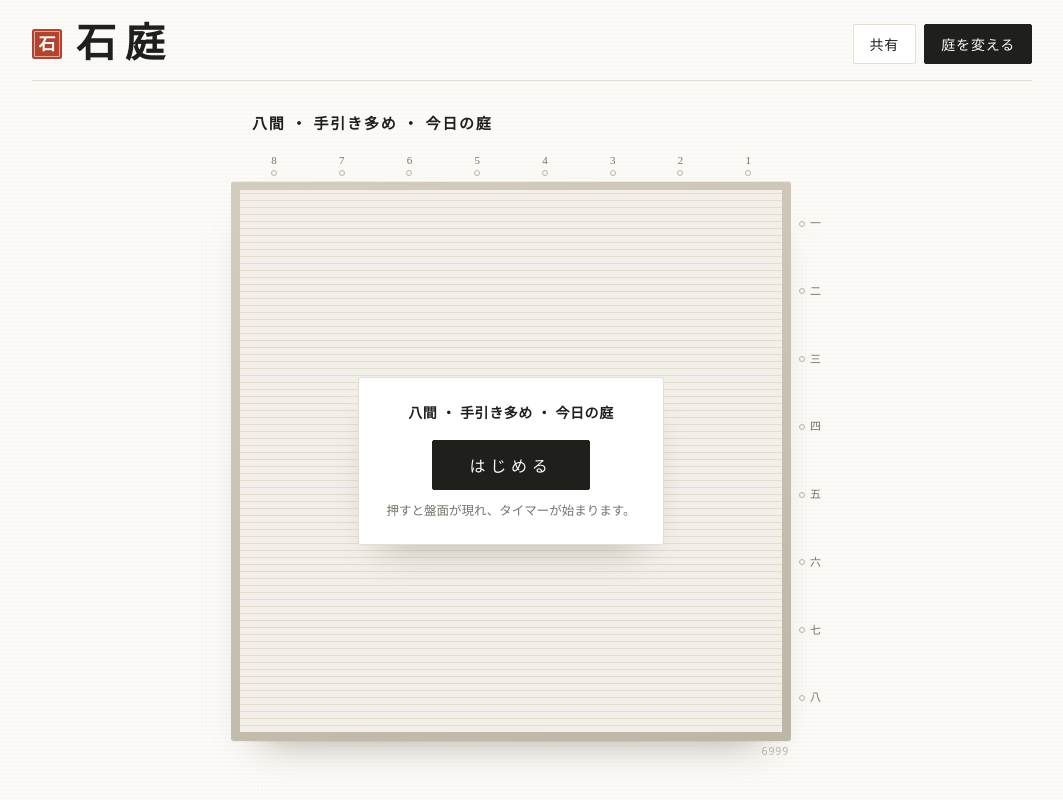
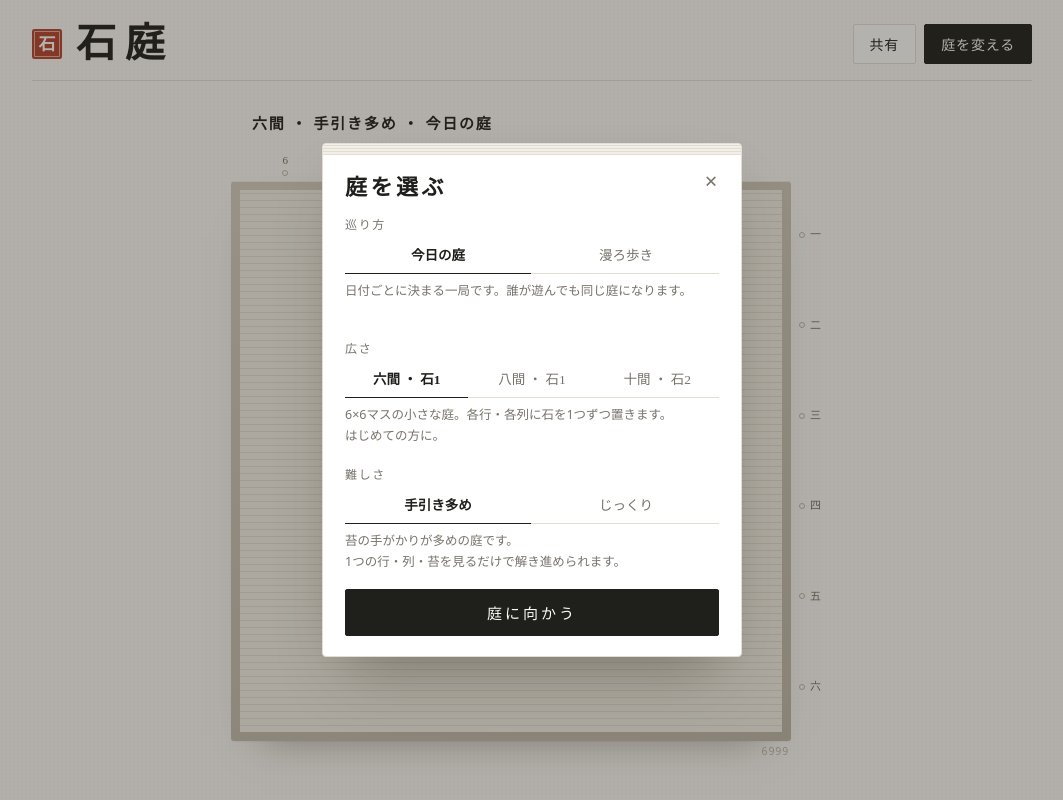
Before and after one commit to yrgeo9/puzzle_sekitei, a plain HTML site: page index.html in a window 1280 px wide. Both pictures are taken after a click on the button "閉じる". Shown: the top 800 px of the page, without its empty margins (108-1171 px from the left). Drawn offline with Linux system fonts and the light colour scheme; a web font is replaced by a local one.

Commit message:
庭を選ぶポップアップ（起動時・庭を変える）、初回は説明→庭を選ぶ、選択を記憶
Co-Authored-By: Claude Opus 5.5 <noreply@anthropic.com>

```diff
--- a/index.html
+++ b/index.html
@@ -3,7 +3,7 @@
 <head>
 <meta charset="utf-8">
 <meta name="viewport" content="width=device-width,initial-scale=1,viewport-fit=cover">
-<meta http-equiv="Content-Security-Policy" content="default-src 'self'; script-src 'sha256-kA0saZx0/eXsGigQ1LUfOseUjm2kz5fM5gOweCz8D54=' 'sha256-6m2UkkkguhqR6+ykFUPsmwKgebcGYNutMPv6bQDLWUM=' 'sha256-4RAAIJ+8H9HoU36kaRHSMBkmkUwSA2xG5AmUI1A+yEE=' 'sha256-+R7pnIRLI8kfmf7xP1w2nuLk8AT3VVh1wG8szeXnAw8='; worker-src 'self' blob:; child-src 'self' blob:; style-src 'self' 'unsafe-inline' https://fonts.googleapis.com; font-src https://fonts.gstatic.com; img-src 'self' data:; connect-src 'self' https://fonts.googleapis.com https://fonts.gstatic.com; manifest-src 'self'; object-src 'none'; base-uri 'none'; form-action 'none'">
+<meta http-equiv="Content-Security-Policy" content="default-src 'self'; script-src 'sha256-kA0saZx0/eXsGigQ1LUfOseUjm2kz5fM5gOweCz8D54=' 'sha256-6m2UkkkguhqR6+ykFUPsmwKgebcGYNutMPv6bQDLWUM=' 'sha256-rWL5Mv05Za1a0J6mCzzeRbf80kSEgmlUZr8eS3bgl8Q=' 'sha256-+R7pnIRLI8kfmf7xP1w2nuLk8AT3VVh1wG8szeXnAw8='; worker-src 'self' blob:; child-src 'self' blob:; style-src 'self' 'unsafe-inline' https://fonts.googleapis.com; font-src https://fonts.gstatic.com; img-src 'self' data:; connect-src 'self' https://fonts.googleapis.com https://fonts.gstatic.com; manifest-src 'self'; object-src 'none'; base-uri 'none'; form-action 'none'">
 <meta name="referrer" content="no-referrer">
 <meta name="description" content="苔の数字を手がかりに、庭に石を据える論理パズル。どの問題も推理だけで解けます。">
 <meta name="theme-color" content="#fbfaf7">
@@ -275,6 +275,13 @@ aside p{margin:0}
 .mini i.m::before{content:"";position:absolute;inset:6%;border-radius:46% 52% 44% 50% / 50% 44% 54% 46%;background:radial-gradient(circle at 35% 30%,color-mix(in srgb,var(--moss) 70%,#c8d39a),var(--moss) 55%,var(--moss-dk));z-index:-1}
 .intro.ask{width:min(340px,calc(100vw - 32px))}
 .intro.ask h2{font-size:21px;letter-spacing:.14em}
+.intro.pick{width:min(420px,calc(100vw - 32px))}
+.intro.pick h2{font-size:22px;letter-spacing:.16em}
+.pick .sublabel{margin-top:18px}
+.pick .sublabel:first-child{margin-top:0}
+.pick .seg{display:flex;width:100%;box-sizing:border-box;border-bottom:1px solid var(--line)}
+.pick .seg button{flex:1;padding:9px 2px;font-size:13.5px;margin-bottom:-1px;white-space:nowrap;letter-spacing:0}
+.pick .segnote{margin:6px 0 0!important;min-height:3.2em}
 .askbtns{display:grid;grid-template-columns:1fr 1fr;gap:8px;margin-top:4px}
 .askbtns .btn{justify-content:center;padding:11px;font-size:14px;letter-spacing:.12em}
 .pats{display:flex;flex-direction:column;gap:14px;margin-top:10px}
@@ -516,6 +523,34 @@ button{touch-action:manipulation}
     <div class="askbtns"><button class="btn" type="button" id="askNo">やめる</button><button class="btn primary" type="button" id="askYes">教わる</button></div>
   </div>
 </dialog>
+<dialog class="intro pick" id="pick" aria-labelledby="pickTitle">
+  <button type="button" class="close intro-x" id="pickX" aria-label="閉じる">×</button>
+  <div class="intro-body">
+    <h2 id="pickTitle">庭を選ぶ</h2>
+    <div>
+      <p class="sublabel">巡り方</p>
+      <div class="seg walkSeg" role="group" aria-label="巡り方">
+        <button data-walk="0" aria-pressed="true">今日の庭</button>
+        <button data-walk="1" aria-pressed="false">漫ろ歩き</button>
+      </div>
+      <p class="small segnote" data-note="walk"></p>
+      <p class="sublabel">広さ</p>
+      <div class="seg sizeSeg" role="group" aria-label="庭の広さ">
+        <button data-size="6" aria-pressed="false">六間 ・ 石1</button>
+        <button data-size="8" aria-pressed="true">八間 ・ 石1</button>
+        <button data-size="10" aria-pressed="false">十間 ・ 石2</button>
+      </div>
+      <p class="small segnote" data-note="size"></p>
+      <p class="sublabel">難しさ</p>
+      <div class="seg diffSeg" role="group" aria-label="難しさ">
+        <button data-diff="0" aria-pressed="false">手引き多め</button>
+        <button data-diff="1" aria-pressed="true">じっくり</button>
+      </div>
+      <p class="small segnote" data-note="diff"></p>
+    </div>
+    <button class="btn primary intro-go" id="pickGo" type="button" autofocus>庭に向かう</button>
+  </div>
+</dialog>
 <dialog class="intro" id="intro" aria-labelledby="introTitle">
   <button type="button" class="close intro-x" id="introX" aria-label="閉じる">×</button>
   <div class="intro-body">
@@ -1406,26 +1441,30 @@ $('newGardenBtn').onclick=()=>{
   const P=pend||{walk,size,diff};setWalk(P.walk);closeSheet();
   start(P.size,P.diff,P.walk?randomSeed():todaySeed());};
 function setWalk(v){walk=!!v;store.set('sekitei:walk',walk?1:0);if(pend)pend.walk=walk;syncSeg();}
-function choose(k,v){if(!pend)pend={walk,size,diff};if(pend[k]===v)return;pend[k]=v;Sound.play('unmark');syncSeg();}
+function choose(k,v){if(!pend)pend={walk,size,diff};if(pend[k]===v)return;pend[k]=v;store.set('sekitei:pick',pend);Sound.play('unmark');syncSeg();}
+// what was last chosen in 庭の種類, even if the popup was closed without going: it opens with that again
+function savedPick(){const q=store.get('sekitei:pick');
+  return q&&typeof q==='object'&&SIZES[q.size]&&(q.diff===0||q.diff===1)?{walk:q.walk===true,size:q.size,diff:q.diff}:null;}
 document.querySelectorAll('.walkSeg').forEach(s=>s.onclick=e=>{const b=e.target.closest('button');if(b)choose('walk',b.dataset.walk==='1');});
 // desktop: the garden settings live at the top of the side panel; bring them into view
-$('gardenBtn').onclick=()=>{const s=$('gardenSec');s.scrollIntoView({behavior:'smooth',block:'nearest'});
-  s.classList.remove('flash');void s.offsetWidth;s.classList.add('flash');};
+// 庭を変える (desktop and phone) opens the 庭を選ぶ popup
+$('gardenBtn').onclick=()=>openPick(false);
 // changing any 庭の種類 setting sweeps the sand: same sound as clearing a mark
 document.querySelectorAll('.sizeSeg').forEach(s=>s.onclick=e=>{const b=e.target.closest('button');if(b)choose('size',+b.dataset.size);});
 document.querySelectorAll('.diffSeg').forEach(s=>s.onclick=e=>{const b=e.target.closest('button');if(b)choose('diff',+b.dataset.diff);});
 function syncSeg(){
   const P=pend||{walk,size,diff};
   document.querySelectorAll('.walkSeg button').forEach(b=>b.setAttribute('aria-pressed',(b.dataset.walk==='1')===P.walk?'true':'false'));
-  phrase($('walkNote'),P.walk?'気の向くままに、毎回ちがう庭を歩きます。':'日付ごとに決まる一局です。誰が遊んでも同じ庭になります。');
+  const note=(id,k,t)=>{phrase($(id),t);document.querySelectorAll(`[data-note="${k}"]`).forEach(e=>phrase(e,t));};
+  note('walkNote','walk',P.walk?'気の向くままに、毎回ちがう庭を歩きます。':'日付ごとに決まる一局です。誰が遊んでも同じ庭になります。');
   phrase($('goNote'),P.walk?'選んだ広さ・難しさで、まだ見ていない庭を作ります。':'選んだ広さ・難しさの、今日の庭に向かいます。');
   document.querySelectorAll('.sizeSeg button').forEach(b=>b.setAttribute('aria-pressed',+b.dataset.size===P.size?'true':'false'));
   document.querySelectorAll('.diffSeg button').forEach(b=>b.setAttribute('aria-pressed',+b.dataset.diff===P.diff?'true':'false'));
-  phrase($('sizeDesc'),{
+  note('sizeDesc','size',{
     6:'6×6マスの小さな庭。各行・各列に石を1つずつ置きます。はじめての方に。',
     8:'8×8マスの庭。各行・各列に石を1つずつ置きます。決まりに慣れたら。',
     10:'10×10マスの広い庭。各行・各列に石を2つずつ置きます。じっくり腰を据えて。'}[P.size]);
-  phrase($('diffDesc'),P.diff
+  note('diffDesc','diff',P.diff
     ?'苔の手がかりを外せるだけ外した庭です。2つの行や苔を合わせて考える一手が必要になります。'
     :'苔の手がかりが多めの庭です。1つの行・列・苔を見るだけで解き進められます。');
 }
@@ -1434,7 +1473,7 @@ function setTab(t){$('sheet').dataset.tab=t;document.querySelectorAll('.tabs but
 setTimeout(()=>document.body.classList.add('ready'),400);
 function openSheet(t){pend={walk,size,diff};syncSeg();setTab(t);document.body.classList.add('sheet-open');setTimeout(()=>$('sheetClose').focus({preventScroll:true}),50);}
 function closeSheet(){document.body.classList.remove('sheet-open');}
-document.querySelectorAll('[data-open]').forEach(b=>b.onclick=()=>openSheet(b.dataset.open));
+document.querySelectorAll('[data-open]').forEach(b=>b.onclick=()=>b.dataset.open==='garden'?openPick(false):openSheet(b.dataset.open));
 document.querySelectorAll('.tabs button').forEach(b=>b.onclick=()=>setTab(b.dataset.tab));
 $('sheetClose').onclick=closeSheet;$('scrim').onclick=closeSheet;
 
@@ -1454,18 +1493,33 @@ syncSound();
 // ---- rules popup: shown on the first visit, reopenable from 遊び方 ----
 const intro=$('intro');
 function openIntro(){if(intro.open)return;try{intro.showModal();}catch(e){intro.setAttribute('open','');}}
-intro.addEventListener('close',()=>store.set('sekitei:intro',1));
-function closeIntro(){store.set('sekitei:intro',1);if(intro.open)intro.close();else intro.removeAttribute('open');}
+let introThenPick=false;   // the very first visit: はじめの説明, then 庭を選ぶ
+function afterIntro(){store.set('sekitei:intro',1);if(introThenPick){introThenPick=false;$('introGo').textContent='庭に入る';openPick(true);}}
+intro.addEventListener('close',afterIntro);
+// the close event comes later (and may wait while the page is in the background), so go on at once;
+// afterIntro does nothing more when the event arrives
+function closeIntro(){if(intro.open)intro.close();else intro.removeAttribute('open');afterIntro();}
 $('introGo').onclick=closeIntro;
 // every button sounds like setting a mark; board cells, 教えを乞う and the 庭の種類 choices keep their own sounds.
 // Bubble phase, so a press that turns 効果音 on is already heard.
 document.addEventListener('click',e=>{const b=e.target.closest&&e.target.closest('button');
   if(b&&!b.closest('.cell,#hintBtn,#askYes,.walkSeg,.sizeSeg,.diffSeg'))Sound.play('mark');});$('introX').onclick=closeIntro;
 $('introAgain').onclick=()=>{closeSheet();openIntro();};
-if(store.get('sekitei:intro')!==1)openIntro();
+// 庭を選ぶ: opens with the page, over the garden that loaded behind it. Closing it keeps that garden.
+const pick=$('pick');
+let pickOnLoad=false;   // opened with the page (keep the garden behind it when nothing changes) or from 庭を変える
+function openPick(onLoad){if(pick.open)return;pickOnLoad=!!onLoad;closeSheet();pend=savedPick()||{walk,size,diff};syncSeg();try{pick.showModal();}catch(e){pick.setAttribute('open','');}}
+function closePick(){if(pick.open)pick.close();else pick.removeAttribute('open');pend=null;syncSeg();}
+pick.addEventListener('close',()=>{pend=null;syncSeg();});
+$('pickX').onclick=closePick;
+$('pickGo').onclick=()=>{const P=pend||{walk,size,diff};
+  // the same 今日の庭 is the garden already open; the same 漫ろ歩き goes on to a new garden, unless the page just opened
+  const same=P.size===size&&P.diff===diff&&P.walk===walk&&(!P.walk||pickOnLoad);
+  closePick();setWalk(P.walk);
+  if(!same)start(P.size,P.diff,P.walk?randomSeed():todaySeed());};
 document.addEventListener('keydown',e=>{
   if(e.key==='Escape'&&document.body.classList.contains('sheet-open')){closeSheet();return;}
-  if(document.body.classList.contains('sheet-open')||intro.open)return;
+  if(document.body.classList.contains('sheet-open')||intro.open||pick.open)return;
   if(e.target.closest('input,textarea'))return;
   if((e.key==='z'||e.key==='Z')&&!e.altKey){e.preventDefault();Sound.play('mark');undo();}
   else if(e.key==='p'||e.key==='P'){Sound.play('mark');pauseGame();}
@@ -1474,7 +1528,7 @@ document.addEventListener('keydown',e=>{
 // ---- clock ----
 function fmt(s){s=Math.floor(s);const h=Math.floor(s/3600),m=Math.floor(s/60)%60,x=s%60;return (h?h+':'+String(m).padStart(2,'0'):m)+':'+String(x).padStart(2,'0');}
 function startClock(){stopClock();lastTs=performance.now();$('time').textContent=fmt(S.time);
-  tick=setInterval(()=>{const now=performance.now();if(!document.hidden&&!intro.open){S.time+=(now-lastTs)/1000;$('time').textContent=fmt(S.time);if(Math.floor(S.time)%5===0)save();}lastTs=now;},500);}
+  tick=setInterval(()=>{const now=performance.now();if(!document.hidden&&!intro.open&&!pick.open){S.time+=(now-lastTs)/1000;$('time').textContent=fmt(S.time);if(Math.floor(S.time)%5===0)save();}lastTs=now;},500);}
 function stopClock(){if(tick)clearInterval(tick);tick=null;}
 
 // ---- veil / win ----
@@ -1539,9 +1593,14 @@ try{const q=new URLSearchParams(location.search);
   if(q.has('s')){const N=int(q.get('n'),6,12,0),d=int(q.get('d'),0,1,0),sd=int(q.get('s'),1,9999,0);
     if(SIZES[N]&&sd)shared={N,d,sd,w:q.get('w')==='1'};
     history.replaceState(null,'',location.pathname);}}catch(e){}
-if(shared){setWalk(shared.w||shared.sd!==todaySeed());start(shared.N,shared.d,shared.sd);}
-// 今日の庭 always opens today's puzzle (a new day brings a new one); 漫ろ歩き resumes the last walk
-else if(last&&typeof last==='object'&&SIZES[last.N])start(last.N,last.d,walk?last.seed:todaySeed());else start(8,0,todaySeed());
+const firstVisit=store.get('sekitei:intro')!==1;
+// a shared link goes straight to its garden (after the welcome, on a first visit)
+if(shared){setWalk(shared.w||shared.sd!==todaySeed());start(shared.N,shared.d,shared.sd);if(firstVisit)openIntro();}
+else{
+  // 今日の庭 always opens today's puzzle (a new day brings a new one); 漫ろ歩き resumes the last walk
+  if(last&&typeof last==='object'&&SIZES[last.N])start(last.N,last.d,walk?last.seed:todaySeed());else start(6,0,todaySeed());
+  // then the choice of garden: straight away, or after はじめの説明 on a first visit
+  if(firstVisit){introThenPick=true;$('introGo').textContent='庭を選ぶ';openIntro();}else openPick(true);}
 })();
 </script>
 <script>
--- a/sw.js
+++ b/sw.js
@@ -1,5 +1,5 @@
 // 石庭 service worker: lets the game open offline after the first visit.
-const CACHE='sekitei-v16';
+const CACHE='sekitei-v17';
 const CORE=['./','index.html','manifest.webmanifest','icon.svg','icon-192.png','icon-512.png','apple-touch-icon.png','audio/sounds.json'];
 self.addEventListener('install',e=>{e.waitUntil(caches.open(CACHE).then(c=>c.addAll(CORE)).then(()=>self.skipWaiting()));});
 self.addEventListener('activate',e=>{e.waitUntil(caches.keys().then(ks=>Promise.all(ks.filter(k=>k!==CACHE).map(k=>caches.delete(k)))).then(()=>self.clients.claim()));});
```
